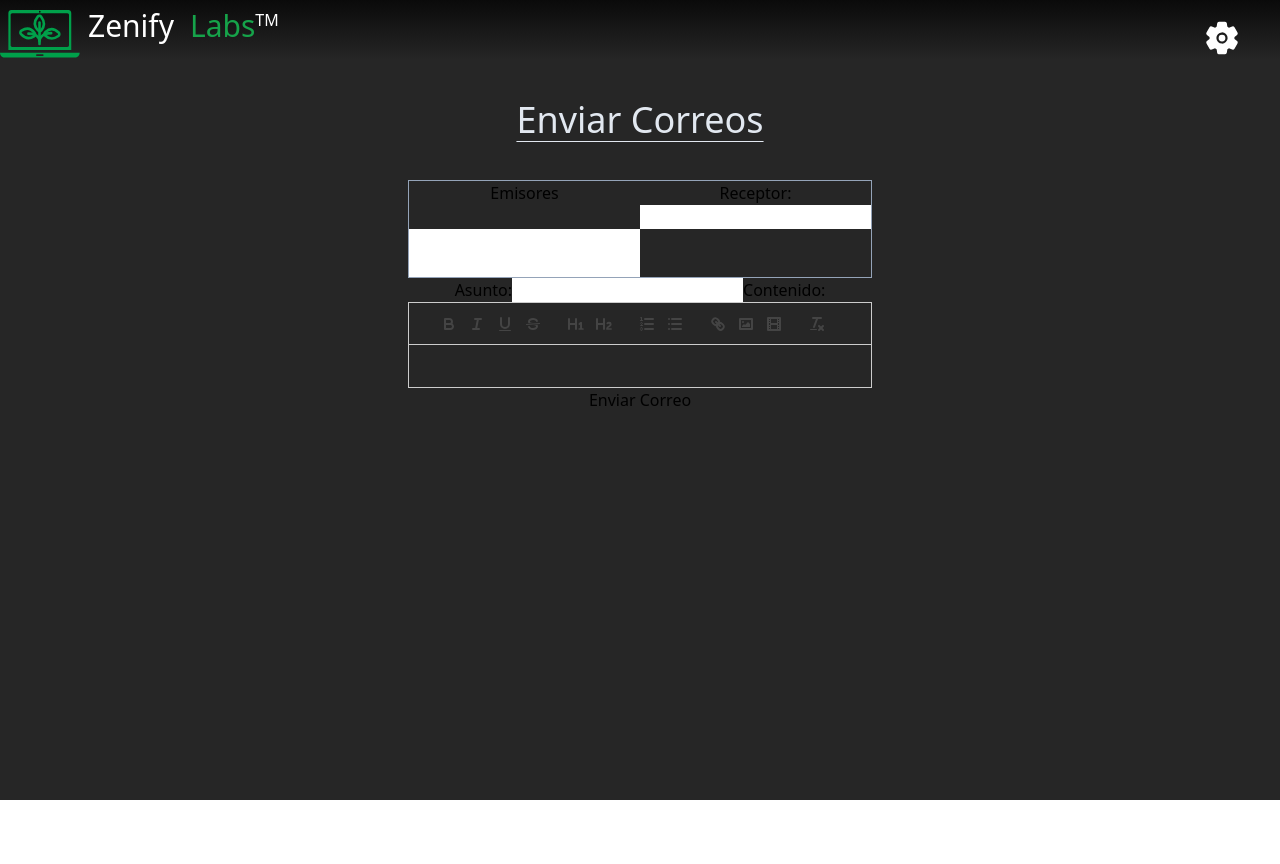
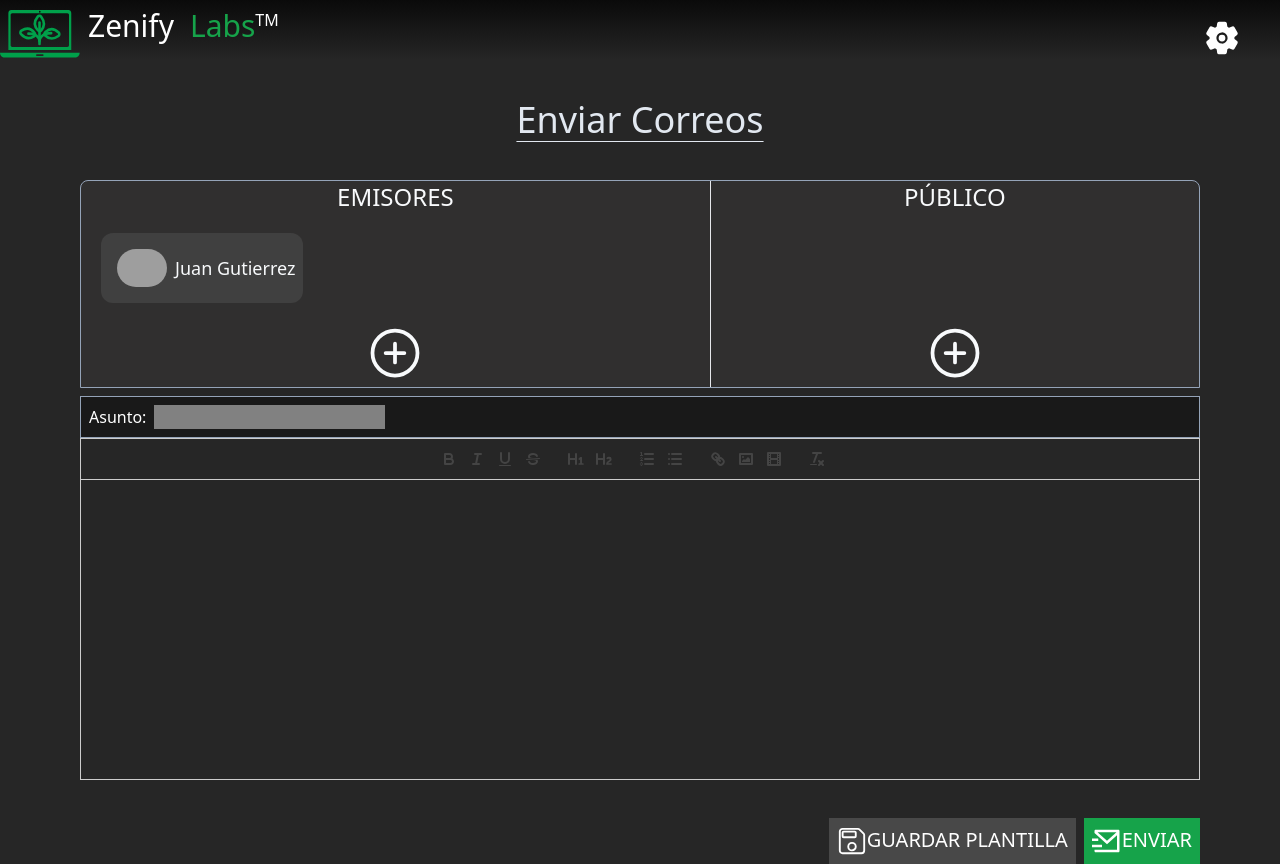
Before and after one commit to gonlla8777/Zenify-Labs, a React (Vite) app: page /sendMails in a window 1280 px wide. Before the commit the page ends 800 px from the top, so only its background shows below. Built offline with nearby package versions, Linux system fonts and the light colour scheme; grey boxes are pictures that could not be loaded.

Commit message:
mas o menos listo

```diff
--- a/src/page/SendMails.jsx
+++ b/src/page/SendMails.jsx
@@ -2,89 +2,237 @@ import React, { useState } from "react";
 import ReactQuill from "react-quill";
 import "react-quill/dist/quill.snow.css";
 import "react-quill/dist/quill.bubble.css";
+import { IoAddCircleOutline } from "react-icons/io5";
+import { IoSaveOutline } from "react-icons/io5";
+import { RiMailSendLine } from "react-icons/ri";
 
 const SendMails = () => {
-  const [sender, setSender] = useState("");
-  const [recipient, setRecipient] = useState("");
-  const [subject, setSubject] = useState(""); // Nuevo estado para el asunto
+  const dataEmisor = [
+    {
+      avatar:
+        "https://res.cloudinary.com/di5mf85h3/image/upload/v1706962555/jpgsalta-1-2_1_a1quvn.png",
+      name: "Juan Gutierrez",
+    },
+    {
+      avatar:
+        "https://res.cloudinary.com/di5mf85h3/image/upload/v1698287212/b1494cc6-9d0c-44cf-aa3a-8ba9d42aea3c_kfionj.jpg",
+      name: "Gonzalo Llanos",
+    },
+  ];
+
+  const dataReceptor = [
+    {
+      receptorName: "Ninja experts Leads Cualificados",
+    },
+    {
+      receptorName: "Ninja experts Leads Cualificados 2",
+    },
+    {
+      receptorName: "Ninja experts Leads Cualificados 3 ",
+    },
+  ];
+
+  const [isModalOpen, setIsModalOpen] = useState(false);
+  const [isModalReceptorOpen, setIsModalReceptorOpen] = useState(false);
+  const [selectedEmisor, setSelectedEmisor] = useState(dataEmisor[0]);
+  const [selectedReceivers, setSelectedReceivers] = useState([]);
+
+  const [subject, setSubject] = useState("");
   const [content, setContent] = useState("");
 
-  const handleSenderChange = (e) => setSender(e.target.value);
-  const handleRecipientChange = (e) => setRecipient(e.target.value);
-  const handleSubjectChange = (e) => setSubject(e.target.value); // Nueva función para el asunto
-  const handleContentChange = (value) => setContent(value);
-
-  const modules = {
-    toolbar: [
-      ["bold", "italic", "underline", "strike"],
-      [{ header: 1 }, { header: 2 }],
-      [{ list: "ordered" }, { list: "bullet" }],
-      ["link", "image", "video"],
-      ["clean"],
-    ],
+  const handleEmisorClick = () => {
+    setIsModalOpen(!isModalOpen);
   };
 
-  const formats = [
-    "header",
-    "bold",
-    "italic",
-    "underline",
-    "strike",
-    "list",
-    "bullet",
-    "link",
-    "image",
-    "video",
-  ];
+  const handleReceptorClick = () => {
+    setIsModalReceptorOpen(!isModalReceptorOpen);
+  };
+
+  const handleEmisorSelect = (emisor) => {
+    setSelectedEmisor(emisor);
+    setIsModalOpen(false);
+  };
+
+  const handleReceiverSelect = (receiver) => {
+    const isSelected = selectedReceivers.includes(receiver);
+
+    if (isSelected) {
+      setSelectedReceivers(selectedReceivers.filter((r) => r !== receiver));
+    } else {
+      setSelectedReceivers([...selectedReceivers, receiver]);
+    }
+  };
+
+  const handleSubjectChange = (e) => setSubject(e.target.value);
+  const handleContentChange = (value) => setContent(value);
 
   const handleSubmit = () => {
     console.log("Datos del correo a enviar:", {
-      sender,
-      recipient,
-      subject, // Incluye el asunto en los datos del correo
+      sender: selectedEmisor.name,
+      recipients: selectedReceivers,
+      subject,
       content,
     });
 
-    // Aquí deberías enviar los datos al backend para enviar el correo
-    // Puedes utilizar fetch() u otra librería como axios.
-    // Implementa la lógica real de envío de correos aquí.
+    // Lógica para enviar el correo al backend
   };
 
   return (
-    <div className="flex flex-col items-center justify-center">
-      <div className="text-slate-200 py-4">
+    <div className="flex flex-col items-center  justify-center ">
+      <div className="text-slate-200 py-4 ">
         <p className="text-4xl font-light underline underline-offset-8 decoration-0 p-6">
           Enviar Correos
         </p>
       </div>
       <div>
-        <div className="border border-slate-400 grid grid-rows-2  grid-flow-col">
-          <div className="row-span-2 grid">
-            <label className="flex-col">Emisores</label>
-            <input type="text" value={sender} onChange={handleSenderChange} />
+        <div className="w-screen px-20  ">
+          <div className="border border-slate-400 grid grid-rows-2  grid-flow-col divide-x bg-[#302F2F] borde rounded-t-lg">
+            <div className="row-span-2 grid ">
+              <label className="flex-col text-slate-50 text-2xl font-light ">
+                EMISORES
+              </label>
+              <div className=" flex text-xl text-slate-50 p-2  m-5 rounded-xl bg-neutral-700 w-fit h-auto justify-items-center  items-center">
+                <img
+                  src={selectedEmisor.avatar}
+                  alt="Avatar del emisor"
+                  width={50}
+                  height={50}
+                  className=" rounded-full m-2"
+                />
+                <p id="nombre del emisor" className="text-lg">
+                  {selectedEmisor.name}
+                </p>
+              </div>
+              <IoAddCircleOutline
+                onClick={handleEmisorClick}
+                className="flex text-6xl text-slate-50 m-auto mb-1 "
+              />
+
+              {isModalOpen && (
+                <div className="fixed inset-0 bg-black bg-opacity-70 z-50 flex justify-center items-center">
+                  <div className="bg-neutral-800 p-8 rounded-lg border border-white text-stone-600">
+                    <div className="modal ">
+                      <ul>
+                        {dataEmisor.map((emisor) => (
+                          <li
+                            key={emisor.name}
+                            onClick={() => handleEmisorSelect(emisor)}
+                            className="hover:text-white list-disc list-item text-2xl cursor-pointer"
+                          >
+                            {emisor.name}
+                          </li>
+                        ))}
+                      </ul>
+                    </div>{" "}
+                  </div>{" "}
+                </div>
+              )}
+            </div>
+            <div className="row-span-2 grid text-slate-50 text-2xl font-light">
+              <label>PÚBLICO</label>
+              <div className="grid justify-items-center ">
+                {selectedReceivers.map((receiver) => (
+                  <p
+                    id="nombre del emisor"
+                    className=" text-lg text-slate-50 p-2  rounded-3xl bg-neutral-700 w-fit h-auto m-1 truncate"
+                  >
+                    {receiver}
+                  </p>
+                ))}
+              </div>
+
+              <IoAddCircleOutline
+                onClick={handleReceptorClick}
+                className="flex text-6xl text-slate-50 m-auto mb-1 "
+              />
+
+              {isModalReceptorOpen && (
+                <div className="fixed inset-0 bg-black bg-opacity-70 z-50 flex justify-center items-center">
+                  <div className="bg-neutral-800 p-8 rounded-lg border border-white text-stone-600">
+                    <div className="modal ">
+                      <ul>
+                        {dataReceptor.map((receptor) => (
+                          <li
+                            key={receptor.receptorName}
+                            onClick={() =>
+                              handleReceiverSelect(receptor.receptorName)
+                            }
+                            className={`cursor-pointer hover:text-white text-lg ${
+                              selectedReceivers.includes(receptor.receptorName)
+                                ? "text-white font-bold" // Estilo para indicar que está seleccionado
+                                : ""
+                            }`}
+                          >
+                            {receptor.receptorName}
+                          </li>
+                        ))}
+                      </ul>
+                      <button
+                        onClick={handleReceptorClick}
+                        className="text-red-500 m-2"
+                      >
+                        Cerrar
+                      </button>
+                    </div>{" "}
+                  </div>{" "}
+                </div>
+              )}
+            </div>
           </div>
-          <div>
-            <label className="row-span-2 grid">Receptor:</label>
+          <div className="bg-[#191919] flex-auto mt-2 border border-slate-400 text-left">
+            <label className="text-white m-2">Asunto:</label>
             <input
               type="text"
-              value={recipient}
-              onChange={handleRecipientChange}
+              className=" my-2 bg-[#818181] text-white"
+              value={subject}
+              onChange={handleSubjectChange}
             />
           </div>
+
+          <ReactQuill
+            value={content}
+            onChange={handleContentChange}
+            className="h-fit"
+            modules={{
+              toolbar: [
+                ["bold", "italic", "underline", "strike"],
+                [{ header: 1 }, { header: 2 }],
+                [{ list: "ordered" }, { list: "bullet" }],
+                ["link", "image", "video"],
+                ["clean"],
+              ],
+            }}
+            style={{ width: "100%", height: "300px" }}
+            formats={[
+              "header",
+              "bold",
+              "italic",
+              "underline",
+              "strike",
+              "list",
+              "bullet",
+              "link",
+              "image",
+              "video",
+            ]}
+          />
+          <div className="flex justify-end ">
+            <button
+              className="w-auto h-auto mt-20 mr-2 p-2 bg-[#484848] text-white flex text-xl font-normal"
+              onClick={handleSubmit}
+            >
+              <IoSaveOutline className="text-3xl" />
+              GUARDAR PLANTILLA
+            </button>
+            <button
+              className="w-auto h-auto mt-20 p-2 bg-green-600 text-white flex text-xl font-normal"
+              onClick={handleSubmit}
+            >
+              <RiMailSendLine className="text-3xl " />
+              ENVIAR
+            </button>
+          </div>
         </div>
-
-        <label>Asunto:</label>
-        <input type="text" value={subject} onChange={handleSubjectChange} />
-
-        <label>Contenido:</label>
-        <ReactQuill
-          value={content}
-          onChange={handleContentChange}
-          modules={modules}
-          formats={formats}
-        />
-
-        <button onClick={handleSubmit}>Enviar Correo</button>
       </div>
     </div>
   );
```
